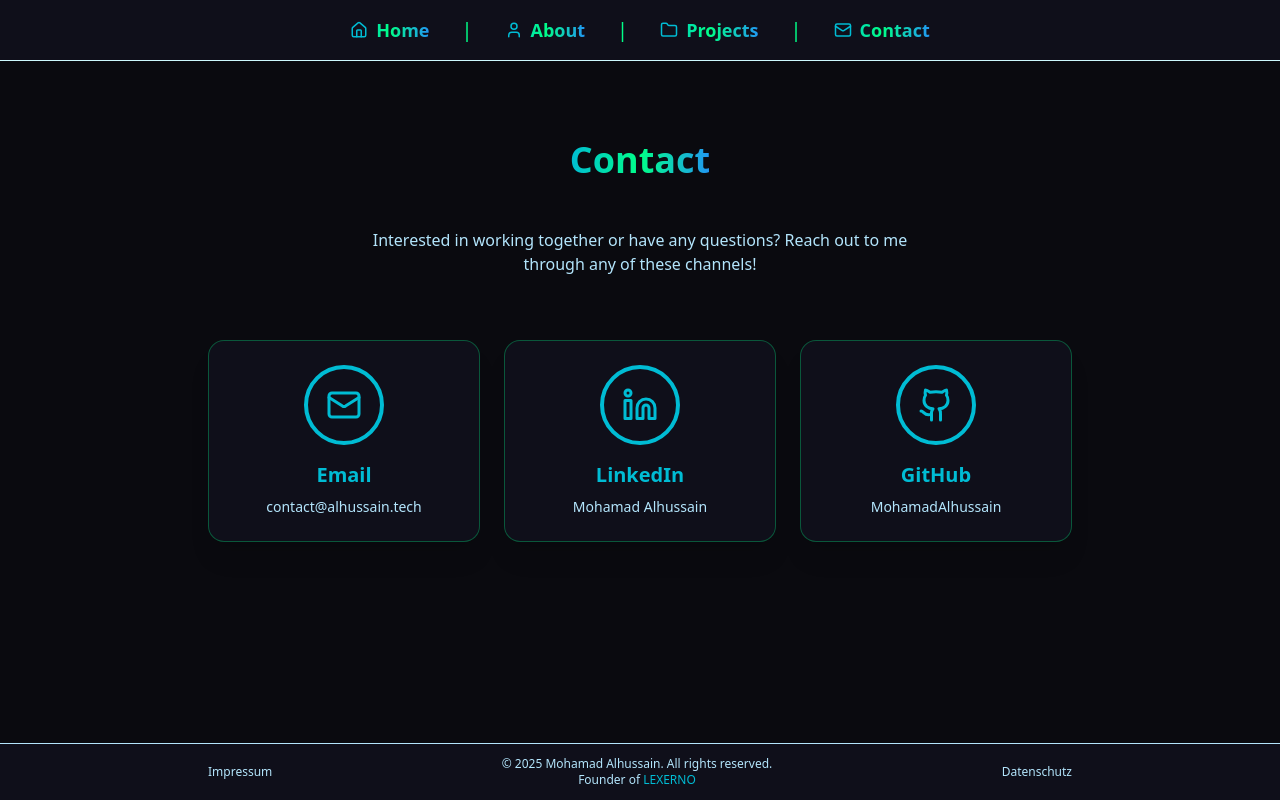
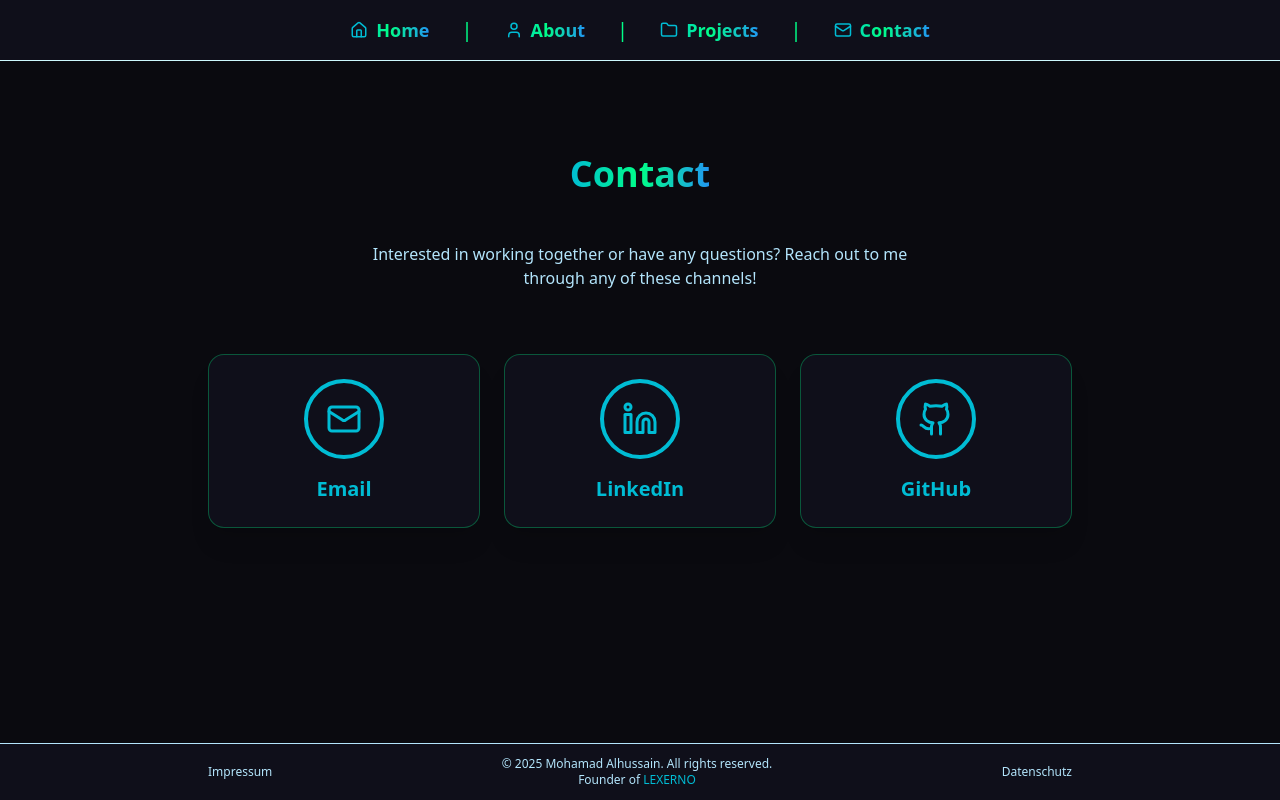
Before and after one commit to MohamadAlhussain/Portfolio-Mohamad, a Next.js app: page /contact in a window 1280 px wide. Built offline with nearby package versions, Linux system fonts and the light colour scheme.

Commit message:
Update domain to netlify.app and email

```diff
--- a/src/app/about/page.tsx
+++ b/src/app/about/page.tsx
@@ -3,7 +3,7 @@ export const metadata = {
   description: "Learn about Mohamad Alhussain's journey as a web developer, skills, certifications, and passion for modern web technologies.",
   keywords: "about, web developer, skills, certifications, experience, Mohamad Alhussain",
   alternates: {
-    canonical: "https://alhussain.tech/about/",
+    canonical: "https://alhussain.netlify.app/about/",
   },
 };
 
--- a/src/app/contact/page.tsx
+++ b/src/app/contact/page.tsx
@@ -6,7 +6,7 @@ export const metadata = {
   description: "Get in touch with Mohamad Alhussain for web development projects, collaborations, or any inquiries.",
   keywords: "contact, web developer, hire, collaboration, mohamad alhussain",
   alternates: {
-    canonical: "https://alhussain.tech/contact/",
+    canonical: "https://alhussain.netlify.app/contact/",
   },
 };
 
@@ -14,19 +14,16 @@ export const metadata = {
 const contactMethods = [
   {
     name: "Email",
-    value: "contact@alhussain.tech",
     icon: Mail,
-    link: "mailto:contact.alhussain.tech",
+    link: "mailto:herr.alhussain@gmail.com",
   },
   {
     name: "LinkedIn",
-    value: "Mohamad Alhussain",
     icon: Linkedin,
     link: "https://www.linkedin.com/in/mohamad-alhussain-61a102348/",
   },
   {
     name: "GitHub",
-    value: "MohamadAlhussain",
     icon: Github,
     link: "https://github.com/MohamadAlhussain",
   },
@@ -70,13 +67,9 @@ export default function Contact() {
                 />
               </div>
               {/* Contact method name */}
-              <h3 className="text-xl font-bold text-tertiary mb-2 group-hover:text-muted transition-colors duration-300">
+              <h3 className="text-xl font-bold text-tertiary group-hover:text-muted transition-colors duration-300">
                 {method.name}
               </h3>
-              {/* Contact method value */}
-              <p className="text-secondary text-sm group-hover:text-tertiary transition-colors duration-300">
-                {method.value}
-              </p>
             </div>
           </Link>
         ))}
--- a/src/app/datenschutz/page.tsx
+++ b/src/app/datenschutz/page.tsx
@@ -2,7 +2,7 @@ export const metadata = {
   title: "Datenschutzerklärung - Mohamad Alhussain | Web Developer",
   description: "Datenschutzerklärung und Informationen zur Datenverarbeitung auf dieser Website",
   alternates: {
-    canonical: "https://alhussain.tech/datenschutz/",
+    canonical: "https://alhussain.netlify.app/datenschutz/",
   },
 };
 
@@ -59,7 +59,7 @@ export default function Datenschutz() {
               <br />
               Mohamad Alhussain
               <br />
-              E-Mail: contact@alhussain.tech
+              E-Mail: herr.alhussain@gmail.com
               <br />
               WhatsApp: +49 176 20442944
             </p>
--- a/src/app/impressum/page.tsx
+++ b/src/app/impressum/page.tsx
@@ -2,7 +2,7 @@ export const metadata = {
   title: "Impressum - Mohamad Alhussain | Web Developer",
   description: "Impressum und rechtliche Angaben zu dieser Website",
   alternates: {
-    canonical: "https://alhussain.tech/impressum/",
+    canonical: "https://alhussain.netlify.app/impressum/",
   },
 };
 
@@ -33,7 +33,7 @@ export default function Impressum() {
           <section>
             <h2 className="text-2xl font-bold text-tertiary mb-3">Kontakt</h2>
             <p>
-              E-Mail: contact@alhussain.tech
+              E-Mail: herr.alhussain@gmail.com
               <br />
               WhatsApp: +49 176 20442944
             </p>
--- a/src/app/layout.tsx
+++ b/src/app/layout.tsx
@@ -27,11 +27,11 @@ export const metadata: Metadata = {
   openGraph: {
     title: "Mohamad Alhussain - Web Developer Portfolio",
     description: "Professional web developer showcasing modern web development projects and skills",
-    url: "https://alhussain.tech",
+    url: "https://alhussain.netlify.app",
     siteName: "Mohamad Alhussain Portfolio",
     images: [
       {
-        url: "https://alhussain.tech/M-neon.png",
+        url: "https://alhussain.netlify.app/M-neon.png",
         width: 1200,
         height: 630,
         alt: "Mohamad Alhussain Portfolio",
@@ -44,7 +44,7 @@ export const metadata: Metadata = {
     card: "summary_large_image",
     title: "Mohamad Alhussain - Web Developer Portfolio",
     description: "Professional web developer showcasing modern web development projects and skills",
-    images: ["https://alhussain.tech/M-neon.png"],
+    images: ["https://alhussain.netlify.app/M-neon.png"],
   },
   robots: {
     index: true,
@@ -58,7 +58,7 @@ export const metadata: Metadata = {
     },
   },
   alternates: {
-    canonical: "https://alhussain.tech/",
+    canonical: "https://alhussain.netlify.app/",
   },
   category: "technology",
 };
--- a/src/app/lexerno/page.tsx
+++ b/src/app/lexerno/page.tsx
@@ -3,7 +3,7 @@ export const metadata = {
   description: "Meine Portfolio-Website wurde von LEXERNO entwickelt - Website mieten ohne Vorauszahlung mit handcodierter Webentwicklung in Potsdam und Berlin.",
   keywords: "Website mieten ohne Vorauszahlung, Webdesign Agentur Potsdam, Handcodierte Website, Webentwicklung Potsdam Berlin, LEXERNO",
   alternates: {
-    canonical: "https://alhussain.tech/lexerno/",
+    canonical: "https://alhussain.netlify.app/lexerno/",
   },
 };
 
--- a/src/app/page.tsx
+++ b/src/app/page.tsx
@@ -18,7 +18,7 @@ export default function Home() {
     "name": "Mohamad Alhussain",
     "jobTitle": "Web Developer",
     "description": "Professional web developer specializing in React, Next.js, TypeScript, and modern web technologies",
-    "url": "https://alhussain.tech",
+    "url": "https://alhussain.netlify.app",
     "sameAs": [
       "https://github.com/MohamadAlhussain",
       "https://www.linkedin.com/in/mohamad-alhussain-61a102348/"
--- a/src/app/projects/page.tsx
+++ b/src/app/projects/page.tsx
@@ -6,7 +6,7 @@ export const metadata = {
   description: "View my portfolio of web development projects including React, Next.js, TypeScript applications.",
   keywords: "projects, portfolio, web development, react, nextjs, typescript, mohamad alhussain",
   alternates: {
-    canonical: "https://alhussain.tech/projects/",
+    canonical: "https://alhussain.netlify.app/projects/",
   },
 };
 
```
Also changed, not shown: public/robots.txt, 2 other files (tests, documents, lock files or other folders). Lines whose indentation alone changed are shown as unchanged.
